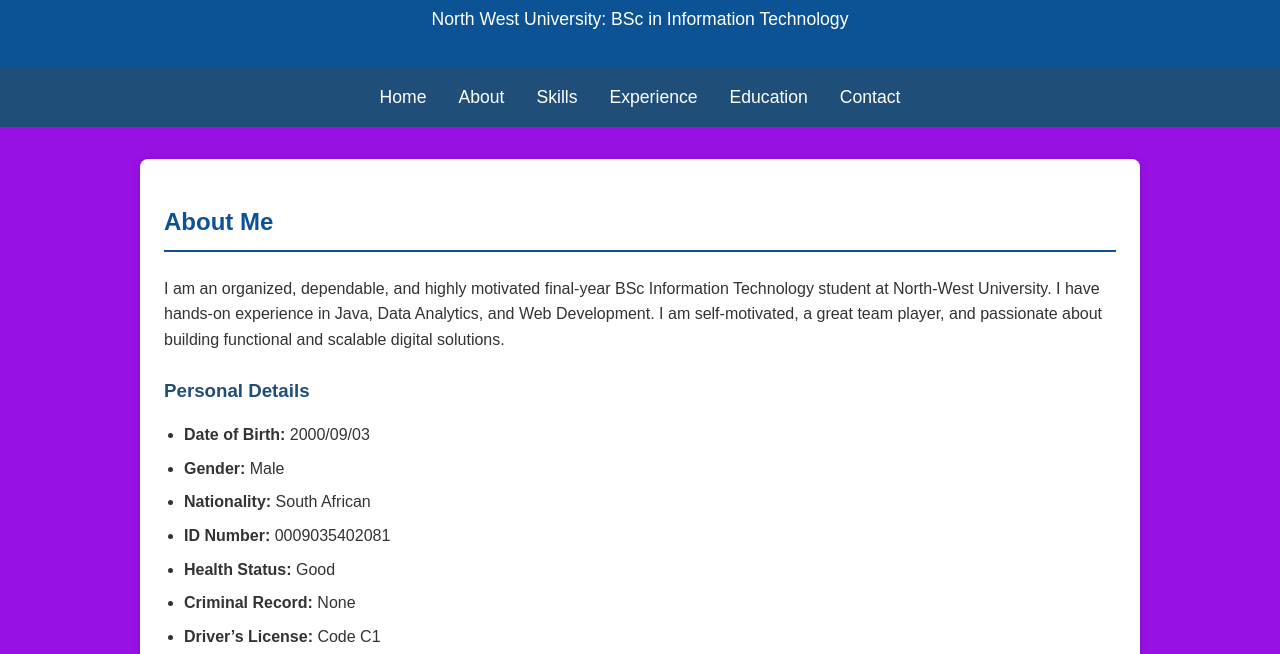
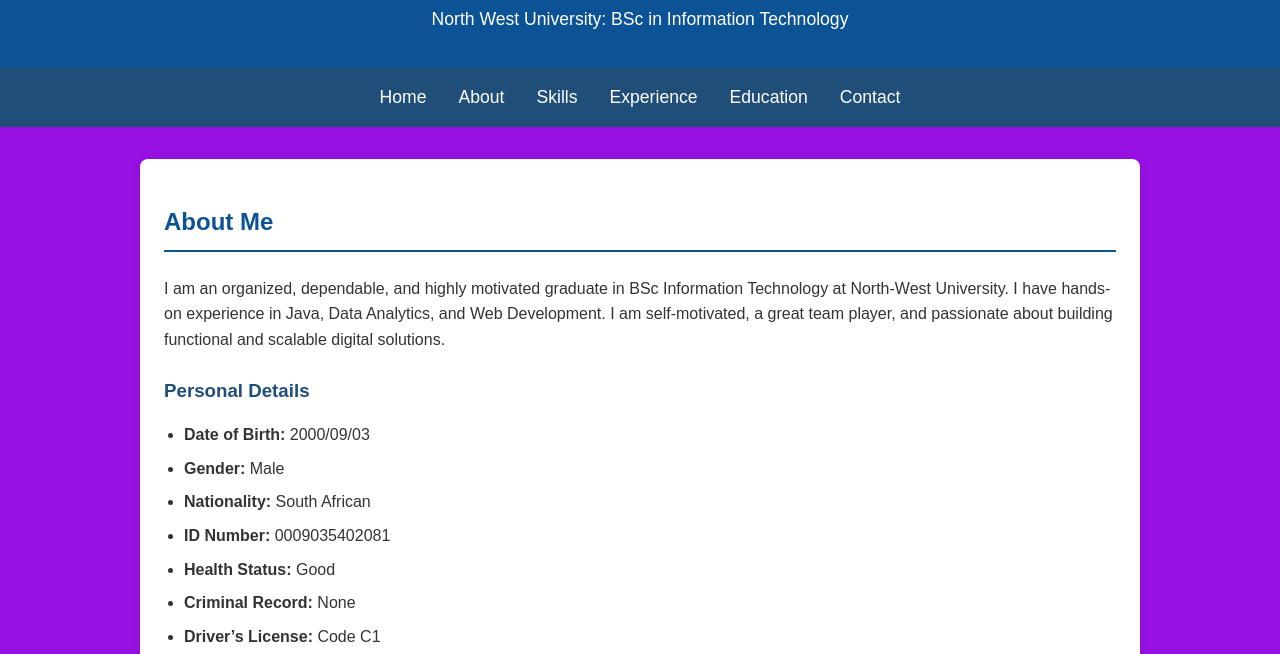
Before and after one commit to Vumae19/CurriculumVitae, a plain HTML site: page index.html in a window 1280 px wide. Both pictures are taken after a click on the item "About". Shown: the part 119-773 px from the top of the page. Drawn offline with Linux system fonts and the light colour scheme.

Commit message:
Update index.html

```diff
--- a/index.html
+++ b/index.html
@@ -39,7 +39,7 @@
 
     <section id="about">
       <h2>About Me</h2>
-      <p>I am an organized, dependable, and highly motivated final-year BSc Information Technology student at North-West University. I have hands-on experience in Java, Data Analytics, and Web Development. I am self-motivated, a great team player, and passionate about building functional and scalable digital solutions.</p>
+      <p>I am an organized, dependable, and highly motivated graduate in  BSc Information Technology at North-West University. I have hands-on experience in Java, Data Analytics, and Web Development. I am self-motivated, a great team player, and passionate about building functional and scalable digital solutions.</p>
 
       <h3>Personal Details</h3>
       <ul>
```
